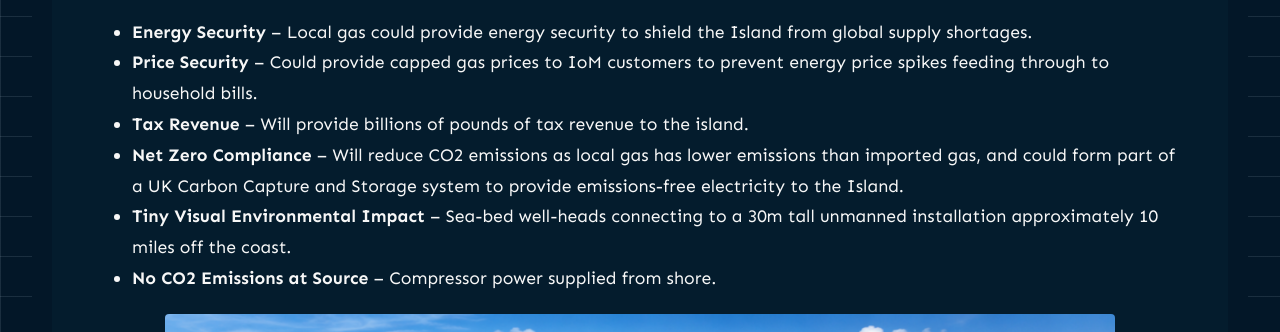
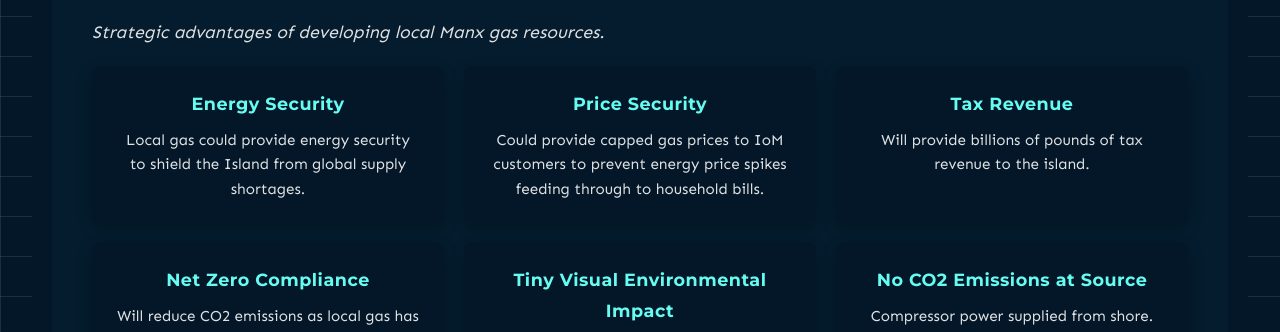
Before and after one commit to profmparr/Marque-Oil-Gas, a plain HTML site: page caseForGas.html in a window 1280 px wide. Both pictures are taken after a click on the button "The Case". Shown: the part 424-756 px from the top of the page. Drawn offline with Linux system fonts and the light colour scheme.

Commit message:
Fixed layout on Case for Manx Gas
Changed from bullet list to card/grid layout for visibility.

```diff
--- a/caseForGas.html
+++ b/caseForGas.html
@@ -71,19 +71,41 @@
 			</section>
 		</div>
 
-            <!-- Tab 2: The Case for Manx Gas Box -->
+<!-- Tab 2: The Case for Manx Gas Box (Card Grid Layout) -->
             <div id="case" class="tab-content">
                 <section class="content-section text-content-box">
                     <h3>The Case For Manx Gas</h3>
-                    <ul>
-                        <li><b>Energy Security</b> – Local gas could provide energy security to shield the Island from global supply shortages.</li>
-                        <li><b>Price Security</b> – Could provide capped gas prices to IoM customers to prevent energy price spikes feeding through to household bills.</li>
-                        <li><b>Tax Revenue</b> – Will provide billions of pounds of tax revenue to the island.</li>
-                        <li><b>Net Zero Compliance</b> – Will reduce CO2 emissions as local gas has lower emissions than imported gas, and could form part of a UK Carbon Capture and Storage system to provide emissions-free electricity to the Island.</li>
-                        <li><b>Tiny Visual Environmental Impact</b> – Sea-bed well-heads connecting to a 30m tall unmanned installation approximately 10 miles off the coast.</li>
-                        <li><b>No CO2 Emissions at Source</b> – Compressor power supplied from shore.</li>
-                    </ul>
-                    <div class="content-image-wrapper">
+                    <p class="section-subtitle"><em>Strategic advantages of developing local Manx gas resources.</em></p>
+
+                    <!-- 2-Column Feature Card Grid -->
+                    <div class="case-card-grid">
+                        <div class="feature-card">
+                            <h4>Energy Security</h4>
+                            <p>Local gas could provide energy security to shield the Island from global supply shortages.</p>
+                        </div>
+                        <div class="feature-card">
+                            <h4>Price Security</h4>
+                            <p>Could provide capped gas prices to IoM customers to prevent energy price spikes feeding through to household bills.</p>
+                        </div>
+                        <div class="feature-card">
+                            <h4>Tax Revenue</h4>
+                            <p>Will provide billions of pounds of tax revenue to the island.</p>
+                        </div>
+                        <div class="feature-card">
+                            <h4>Net Zero Compliance</h4>
+                            <p>Will reduce CO2 emissions as local gas has lower emissions than imported gas, and could form part of a UK Carbon Capture and Storage system to provide emissions-free electricity to the Island.</p>
+                        </div>
+                        <div class="feature-card">
+                            <h4>Tiny Visual Environmental Impact</h4>
+                            <p>Sea-bed well-heads connecting to a 30m tall unmanned installation approximately 10 miles off the coast.</p>
+                        </div>
+                        <div class="feature-card">
+                            <h4>No CO2 Emissions at Source</h4>
+                            <p>Compressor power supplied from shore.</p>
+                        </div>
+                    </div>
+
+                    <div class="content-image-wrapper" style="margin-top: 35px;">
                         <img src="media/rigAtSea.png" alt="Illustration of an offshore production installation at sea">
                     </div>
                 </section>
--- a/style.css
+++ b/style.css
@@ -783,6 +783,40 @@ a:hover, a:focus, a:active {
     margin-bottom: 8px;
 }
 
+.case-card-grid {
+    display: grid;
+    grid-template-columns: repeat(auto-fit, minmax(320px, 1fr));
+    gap: 20px;
+    margin-top: 20px;
+	text-align: center;
+}
+
+.feature-card {
+    background-color: var(--color-background);
+    border-radius: 6px;
+    padding: 22px 25px;
+    box-shadow: 0 4px 15px rgba(0, 0, 0, 0.2);
+    transition: transform 0.2s ease;
+}
+
+.feature-card:hover {
+    transform: translateY(-2px);
+}
+
+.feature-card h4 {
+    margin: 0 0 8px 0;
+    font-size: 1.1rem;
+    color: var(--color-primary);
+}
+
+.feature-card p {
+    margin: 0;
+    font-size: 0.950rem;
+    color: var(--color-body-text);
+    opacity: 0.9;
+    line-height: 1.6;
+}
+
 #backToTopBtn {
     position: fixed;
     bottom: 30px;
```
